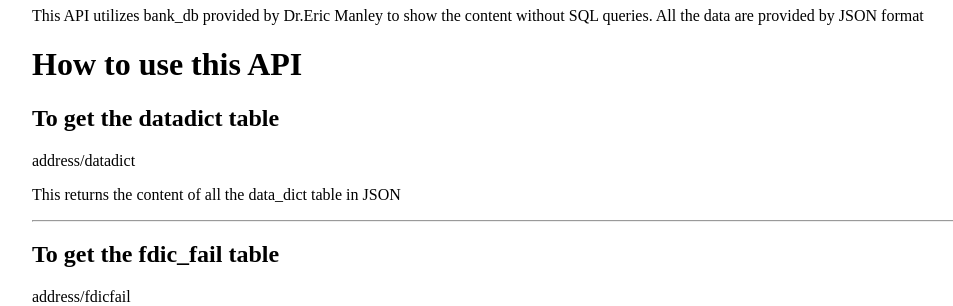
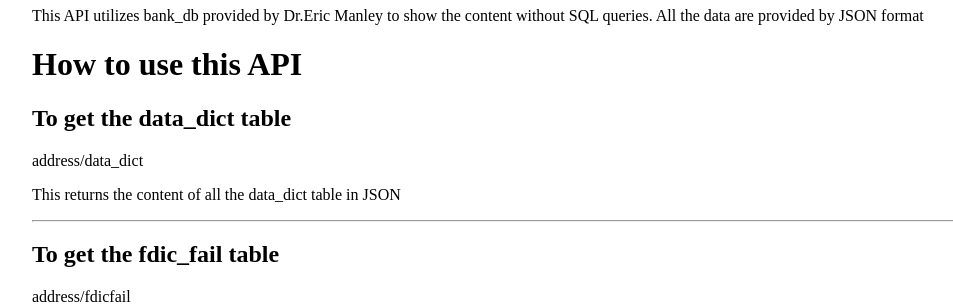
Before and after one commit to Jaethem8y/bankAPI, a FastAPI app: page / in a window 1280 px wide. Shown: the part 199-505 px from the top of the page, without its empty margins (108-1061 px from the left). Run offline with FastAPI, Linux system fonts and the light colour scheme.

Commit message:
fix html

```diff
--- a/templates/index.html
+++ b/templates/index.html
@@ -33,8 +33,8 @@
         without SQL queries. All the data are provided by JSON format
       </p>
       <h1>How to use this API</h1>
-      <h2>To get the datadict table</h2>
-      <p>address/datadict</p>
+      <h2>To get the data_dict table</h2>
+      <p>address/data_dict</p>
       <p>This returns the content of all the data_dict table in JSON</p>
       <hr />
       <h2>To get the fdic_fail table</h2>
```
